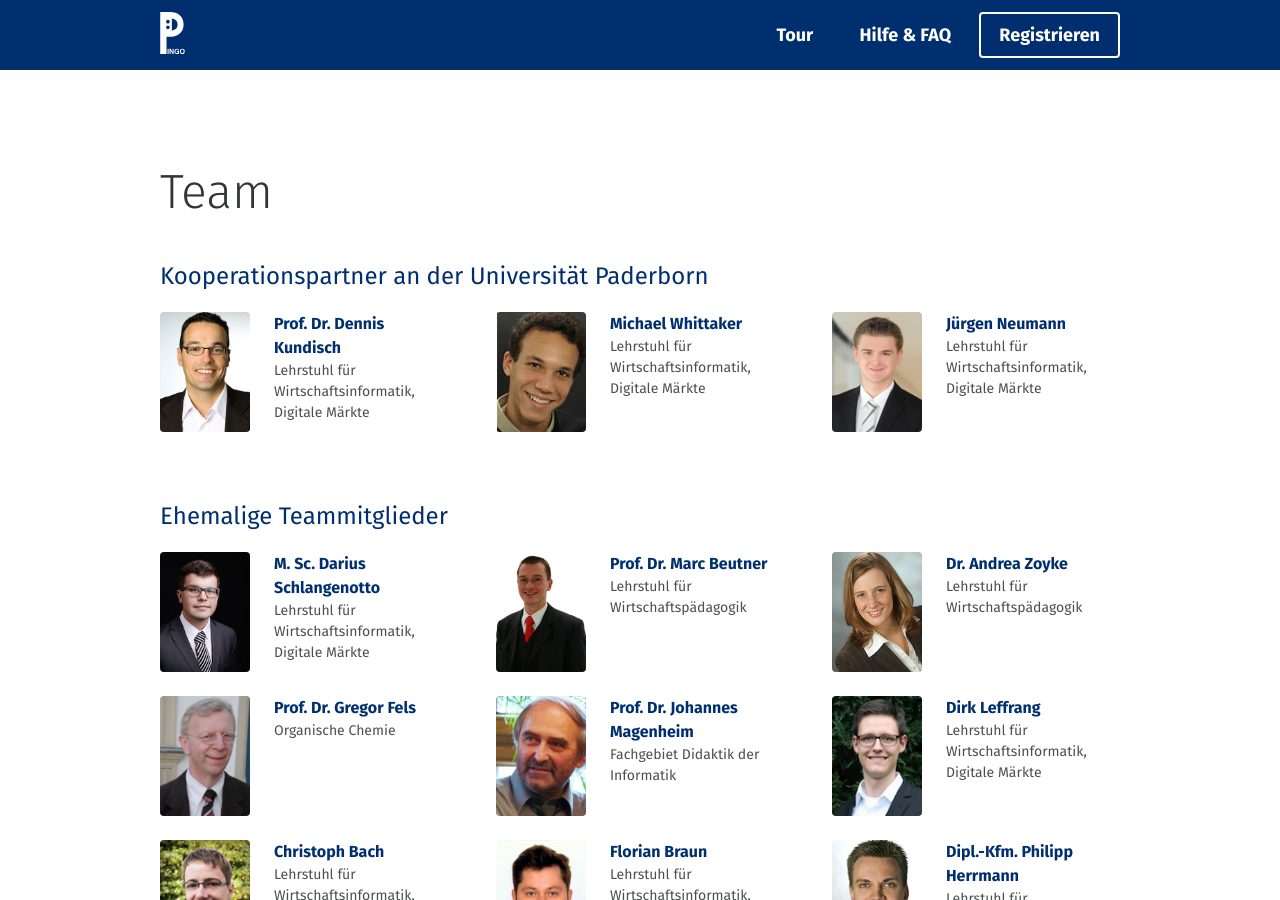
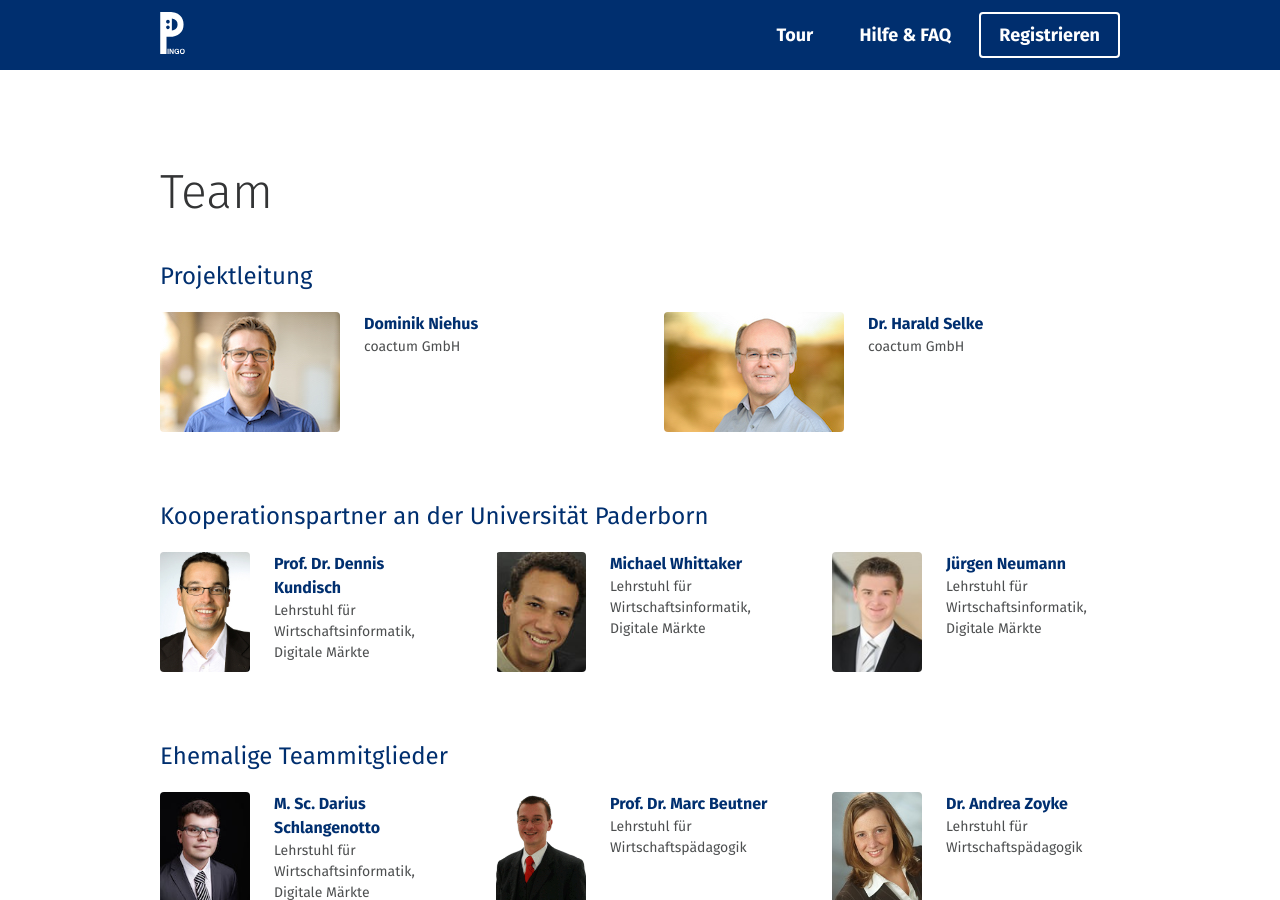
Before and after one commit to PingoUPB/pingoupb.github.io, a Jekyll site: the page built from de/team/index.html, in a window 1280 px wide and 900 px high. Built offline with Jekyll 4.4.1, drawn with Linux system fonts in a browser that asks for light colours; nearby versions of some CDN libraries.

Commit message:
Update index.html

```diff
--- a/de/team/index.html
+++ b/de/team/index.html
@@ -5,6 +5,19 @@ title: Team
 {% assign task = "" %}
 <h1>Team</h1>
 <div class="people-list grid">
+	<div class="grid__item one-whole people-list__separator">
+		<h2>Projektleitung</h2>
+	</div>
+	<div class="grid__item one-half lap--one-half palm--one-whole people-list__item">
+		<div class="people-list__photo" style="background-image:url(/assets/img/people/niehus2_h120.jpg); width: 180px" alt="Dominik Niehus"></div>
+		<p class="people-list__desc" style="padding-left: 204px"><a href="https://www.coactum.de/"><strong class="people-list__name">Dominik Niehus</strong></a>
+		<span class="people-list__meta">coactum GmbH</span></p>
+	</div>
+	<div class="grid__item one-half lap--one-half palm--one-whole people-list__item">
+		<div class="people-list__photo" style="background-image:url(/assets/img/people/selke_h120.jpg); width: 180px" alt="Dr. Harald Selke"></div>
+		<p class="people-list__desc" style="padding-left: 204px"><a href="https://www.coactum.de/"><strong class="people-list__name">Dr. Harald Selke</strong></a>
+		<span class="people-list__meta">coactum GmbH</span></p>
+	</div>
 {% for person in site.data.people_de %}
 	{% if task != person.task %}
 	{%  assign task = person.task %}
```
